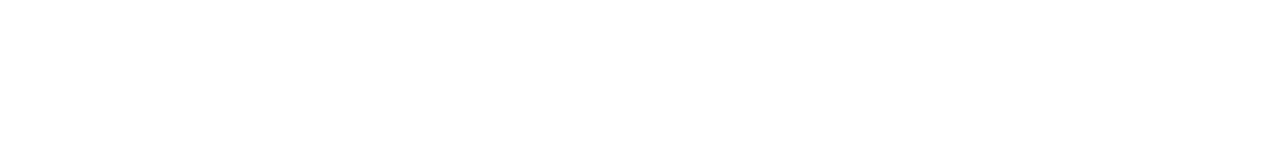
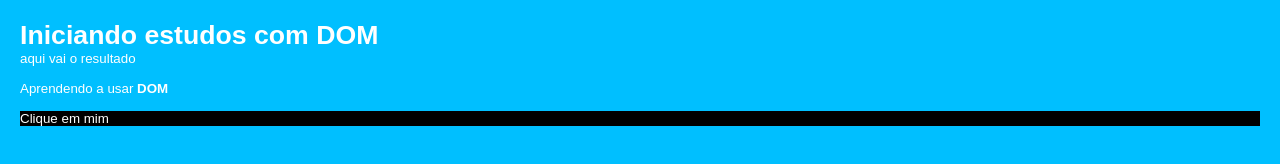
Before and after one commit to rafaeltuao/javascript, a plain HTML site: page aula06/ex005.html in a window 1280 px wide. Drawn offline with Linux system fonts and the light colour scheme.

Commit message:
Update ex005.html

```diff
--- a/aula06/ex005.html
+++ b/aula06/ex005.html
@@ -1,12 +1,37 @@
 <!DOCTYPE html>
-<html lang="en">
+<html lang="pt-br">
 <head>
     <meta charset="UTF-8">
     <meta http-equiv="X-UA-Compatible" content="IE=edge">
     <meta name="viewport" content="width=device-width, initial-scale=1.0">
-    <title>Document</title>
+    <title>Primeiros passos com DOM</title>
+<style>
+    * {
+        padding: 0px;
+        margin: 0px;
+    }
+
+    body {
+        background-color: deepskyblue;
+        color: white;
+        font: normal 10pt Arial;
+        padding: 20px;
+    }
+</style>
 </head>
 <body>
+    <h1>Iniciando estudos com DOM</h1>
+    <p>aqui vai o resultado</p><br>
+    <p>Aprendendo a usar <strong>DOM</strong></p><br>
+    <div id="msg">Clique em mim</div>
+    <script>
+        var corpo = document.body
+        var p1 = document.getElementsByTagName('p')[0]
+        var d = window.document.querySelector('div#msg')
 
+        d.style.background = 'black'
+
+
+    </script>
 </body>
 </html>
```
